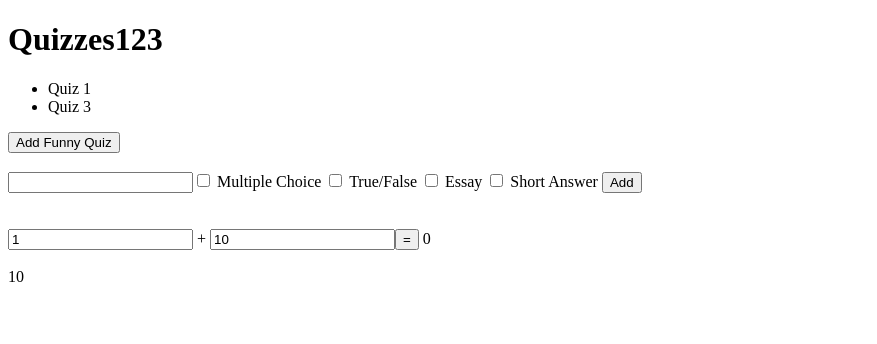
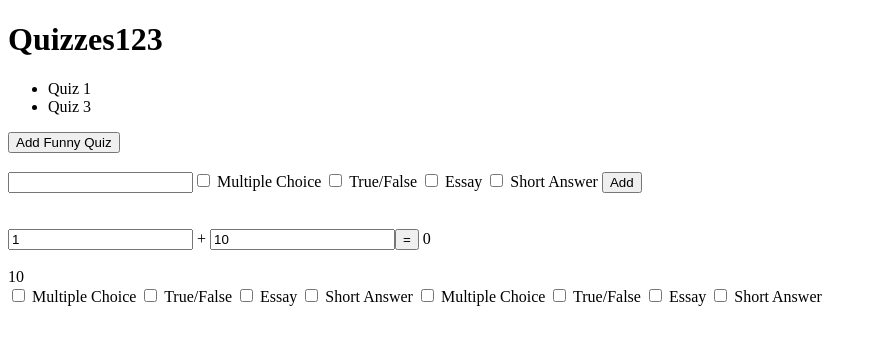
Before and after one commit to 2018-spring-mjs-th/week-two-a, an Angular app: page / in a window 1280 px wide. Shown: the top 344 px of the page, without its empty margins (0-877 px from the left). Built offline with nearby package versions, Linux system fonts and the light colour scheme.

Commit message:
+PizzaToppings component

```diff
--- a/src/app/app.component.html
+++ b/src/app/app.component.html
@@ -45,3 +45,8 @@
   <br />
   {{ number2 }}
 </div>
+
+<div>
+  <question-types></question-types>
+  <question-types></question-types>
+</div>
--- a/src/app/app.module.ts
+++ b/src/app/app.module.ts
@@ -9,12 +9,14 @@ import { FormsModule } from '@angular/forms';
 import { QuestionTypesService } from './question-types.service';
 import { PizzaToppingsService } from './pizza-toppings.service';
 import { QuestionTypesComponent } from './question-types/question-types.component';
+import { PizzaToppingsComponent } from './pizza-toppings/pizza-toppings.component';
 
 
 @NgModule({
   declarations: [
     AppComponent,
-    QuestionTypesComponent
+    QuestionTypesComponent,
+    PizzaToppingsComponent
   ],
   imports: [
     BrowserModule
--- /dev/null
+++ b/src/app/pizza-toppings/pizza-toppings.component.html
@@ -0,0 +1,3 @@
+<p>
+  pizza-toppings works!
+</p>
--- /dev/null
+++ b/src/app/pizza-toppings/pizza-toppings.component.ts
@@ -0,0 +1,15 @@
+import { Component, OnInit } from '@angular/core';
+
+@Component({
+  selector: 'app-pizza-toppings',
+  templateUrl: './pizza-toppings.component.html',
+  styleUrls: ['./pizza-toppings.component.css']
+})
+export class PizzaToppingsComponent implements OnInit {
+
+  constructor() { }
+
+  ngOnInit() {
+  }
+
+}
```
Also changed, not shown: src/app/pizza-toppings/pizza-toppings.component.css (added), 1 other file (tests, documents, lock files or other folders).
